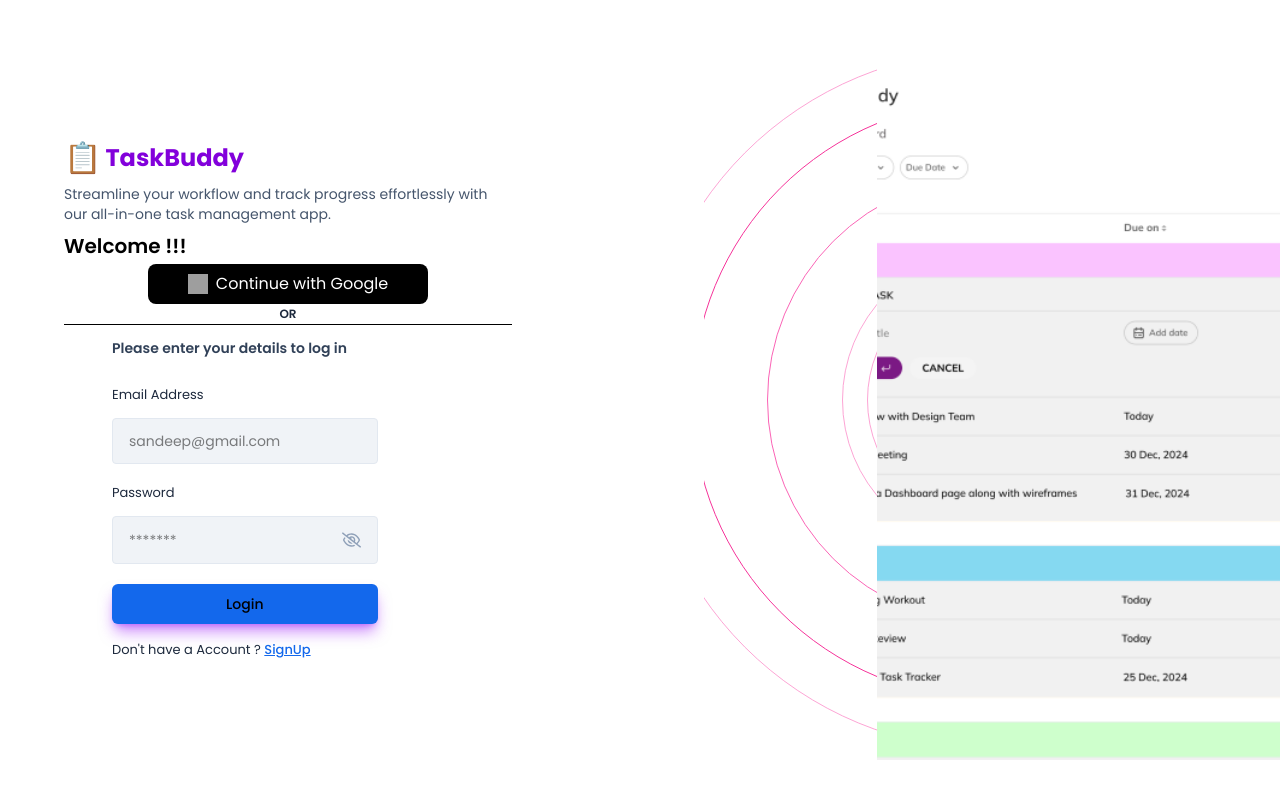
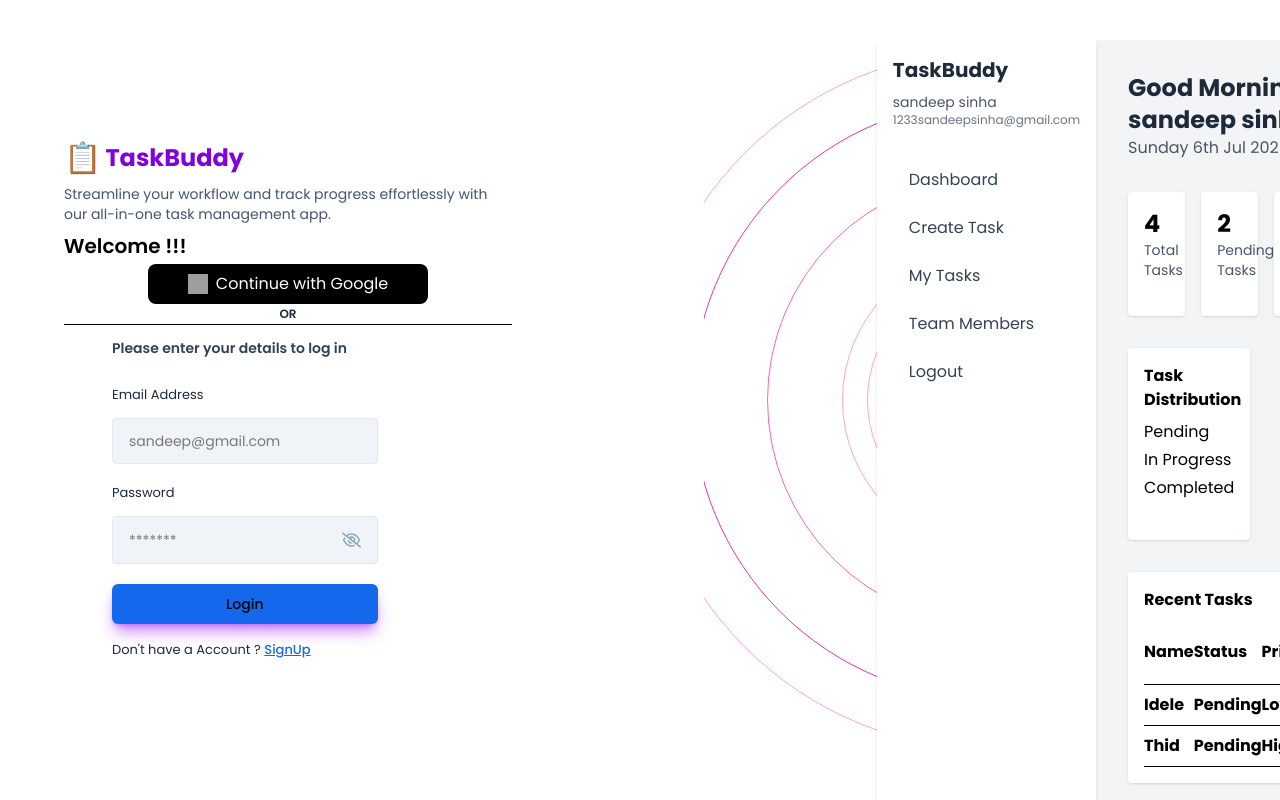
Before and after one commit to sinhasandeep2006/task-buddy, a React (Vite) app in the folder frontend/: page /login in a window 1280 px wide. Built offline with nearby package versions, Linux system fonts and the light colour scheme; grey boxes are pictures that could not be loaded.

Commit message:
adding the frontend into backend

```diff
--- a/frontend/src/components/layout/AuthLayout.jsx
+++ b/frontend/src/components/layout/AuthLayout.jsx
@@ -1,7 +1,8 @@
 import { signInWithGoogle } from "../../utils/firebase";
 import axiosInstance from "../../utils/axoisInstance"
 import toast from "react-hot-toast";
-import image from "../../assets/images/image.png"
+// import image from "../../assets/images/image.png"
+import Side from "./Side"
 const AuthLayout = ({ children }) => {
   const handleGoogleLogin = async () => {
     try {
@@ -64,11 +65,10 @@ const AuthLayout = ({ children }) => {
         <div className="absolute w-[300px] h-[300px] border border-pink-300 rounded-full left-1/2 top-1/2 -translate-x-1/2 -translate-y-1/2"></div>
         <div className="absolute w-[700px] h-[700px] border border-pink-300 rounded-full left-1/2 top-1/2 -translate-x-1/2 -translate-y-1/2"></div>
         <div className="absolute w-[250px] h-[250px] border border-pink-300 rounded-full left-1/2 top-1/2 -translate-x-1/2 -translate-y-1/2"></div>
-        <img
-          src={image}
-          alt="Task Manager Preview"
-          className="absolute right-0  h-[90%] object-cover  z-10  w-[70%]"
-        />
+        <div  className="absolute right-0  h-[90%] object-cover  z-10  w-[70%]">
+<Side />
+        </div>
+
       </div>
     </div>
   );
--- /dev/null
+++ b/frontend/src/components/layout/Side.jsx
@@ -0,0 +1,108 @@
+import React from 'react';
+
+function App() {
+  return (
+    <div className="flex min-h-screen bg-gray-100">
+      {/* Sidebar */}
+      <div className="w-64 bg-white shadow-md">
+        <div className="p-4">
+          <h2 className="text-xl font-bold text-gray-800">TaskBuddy</h2>
+          <div className="mt-2 text-sm text-gray-600">sandeep sinha</div>
+          <div className="text-xs text-gray-500">1233sandeepsinha@gmail.com</div>
+
+          <nav className="mt-8">
+            <ul className="space-y-2">
+              <li className="px-4 py-2 text-gray-700">Dashboard</li>
+              <li className="px-4 py-2 text-gray-700">Create Task</li>
+              <li className="px-4 py-2 text-gray-700">My Tasks</li>
+              <li className="px-4 py-2 text-gray-700">Team Members</li>
+              <li className="px-4 py-2 text-gray-700">Logout</li>
+            </ul>
+          </nav>
+        </div>
+      </div>
+
+      {/* Main Content */}
+      <div className="flex-1 p-8">
+        {/* Header */}
+        <header className="mb-8">
+          <h1 className="text-2xl font-bold text-gray-800">Good Morning! sandeep sinha</h1>
+          <p className="text-gray-600">Sunday 6th Jul 2025</p>
+        </header>
+
+        {/* Stats Cards */}
+        <div className="grid grid-cols-4 gap-4 mb-8">
+          <div className="bg-white p-4 rounded shadow">
+            <div className="text-2xl font-bold">4</div>
+            <div className="text-sm text-gray-600">Total Tasks</div>
+          </div>
+          <div className="bg-white p-4 rounded shadow">
+            <div className="text-2xl font-bold">2</div>
+            <div className="text-sm text-gray-600">Pending Tasks</div>
+          </div>
+          <div className="bg-white p-4 rounded shadow">
+            <div className="text-2xl font-bold">1</div>
+            <div className="text-sm text-gray-600">In Progress Tasks</div>
+          </div>
+          <div className="bg-white p-4 rounded shadow">
+            <div className="text-2xl font-bold">1</div>
+            <div className="text-sm text-gray-600">Completed Tasks</div>
+          </div>
+        </div>
+
+        <div className="grid grid-cols-2 gap-8 mb-8">
+          {/* Task Distribution */}
+          <div className="bg-white p-4 rounded shadow">
+            <h3 className="font-bold mb-2">Task Distribution</h3>
+            <ul className="space-y-1">
+              <li>Pending</li>
+              <li>In Progress</li>
+              <li>Completed</li>
+            </ul>
+          </div>
+
+          {/* Priority Levels */}
+          <div className="bg-white p-4 rounded shadow">
+            <h3 className="font-bold mb-2">Task Priority Levels</h3>
+            <ul className="space-y-1">
+              <li>High</li>
+              <li>Medium</li>
+              <li>Low</li>
+            </ul>
+          </div>
+        </div>
+
+        {/* Recent Tasks */}
+        <div className="bg-white p-4 rounded shadow">
+          <h3 className="font-bold mb-2">Recent Tasks</h3>
+          <table className="w-full">
+            <thead>
+              <tr className="border-b">
+                <th className="text-left py-2">Name</th>
+                <th className="text-left py-2">Status</th>
+                <th className="text-left py-2">Priority</th>
+                <th className="text-left py-2">Created On</th>
+              </tr>
+            </thead>
+            <tbody>
+              <tr className="border-b">
+                <td className="py-2 font-bold">Idele</td>
+                <td className="py-2 font-bold">Pending</td>
+                <td className="py-2 font-bold">Low</td>
+                <td className="py-2">N/A</td>
+              </tr>
+              <tr className="border-b">
+                <td className="py-2 font-bold">Thid</td>
+                <td className="py-2 font-bold">Pending</td>
+                <td className="py-2 font-bold">High</td>
+                <td className="py-2">N/A</td>
+              </tr>
+            </tbody>
+          </table>
+        </div>
+      </div>
+    </div>
+  );
+}
+
+export default App;
```
Also changed, not shown: frontend/src/pages/Users/MyTask.jsx (+3 -4 lines).
